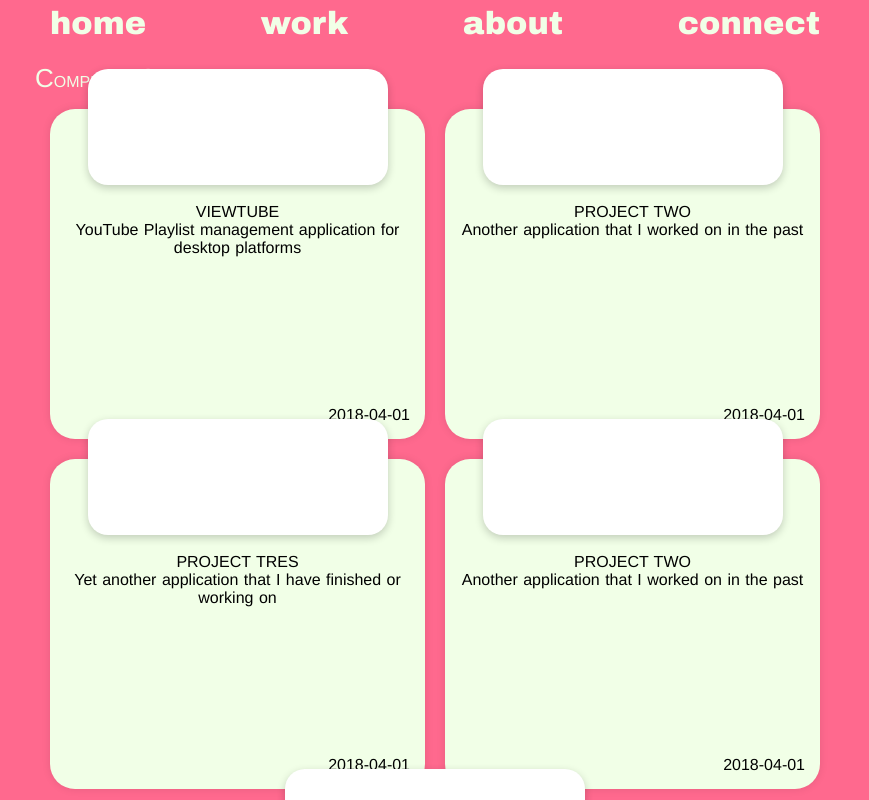
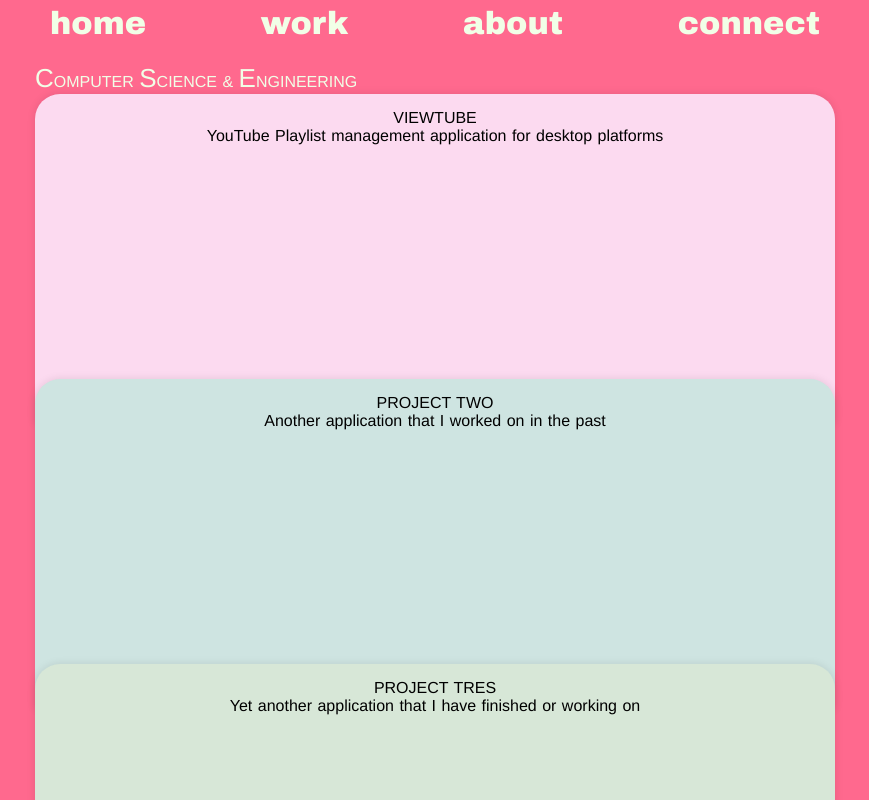
Before and after one commit to aryascripts/portfolio, a Nuxt app: page /work in a window 1280 px wide. Shown: the top 800 px of the page, without its empty margins (205-1074 px from the left). Built offline with nearby package versions, Linux system fonts and the light colour scheme; a web font is replaced by a local one.

Commit message:
card and collection design reimagined

```diff
--- a/components/Card.vue
+++ b/components/Card.vue
@@ -1,8 +1,5 @@
 <template>
-  <div class="card pointer">
-    <div class="pic">
-
-    </div>
+  <div v-bind:style="{backgroundColor: cardColor}" ref="cardRef" class="card">
 
     <div class="content">
       <div class="name">
@@ -22,7 +19,24 @@
 
 <script>
 export default {
-  props: ['name', 'description', 'date']
+  props: [
+    'name',
+    'description',
+    'date',
+    'bgColor'
+  ],
+  methods: {
+    getRandomColor() {
+      const randomPastel = `hsl(${360 * Math.random()}, ${(25 + 70 * Math.random())}%, ${(85 + 10 * Math.random())}%)`
+      return randomPastel;
+    }
+  },
+  data() {
+    const color = this.getRandomColor();
+    return {
+      cardColor: color
+    }
+  }
 }
 
 </script>
@@ -30,43 +44,45 @@
 <style scoped lang="scss">
 @import './../sass/vars.scss';
   .card {
-    width: 375px;
+    width: 100%;
     height: 330px;
     background-color: $green-light;
     border-radius: 25px;
+    border-bottom-left-radius: 0px;
+    border-bottom-right-radius: 0px;
     position: relative;
-    margin-top: 55px;
+    margin-top: -45px;
 
     @include boxShadow(0px 0px 9px 0px rgba(0,0,0,0.10));
-    transition: 300ms box-shadow ease;
+    transition: 300ms box-shadow ease, 3s background-color ease;
 
     &:hover {
-      @include boxShadow(0px 3px 11px 0px rgba(0,0,0,0.35));
+      @include boxShadow(0px 3px 15px 0px rgba(0,0,0,0.55));
     }
 
-    .pic {
-      width: 80%;
-      height: 35%;
-      background-color: white;
-      border-radius: 20px;
-      position: absolute;
-      margin-top: -40px;
-      left: 50%;
-      transform: translateX(-50%);
-
-      @include boxShadow(0px 3px 9px 0px rgba(0,0,0,0.20));
-      transition: 300ms box-shadow ease;
-
-      &:hover {
-        @include boxShadow(0px 3px 9px 0px rgba(0,0,0,0.35));
-      }
-    }
+    // .pic {
+    //   width: 80%;
+    //   height: 35%;
+    //   background-color: white;
+    //   border-radius: 20px;
+    //   position: absolute;
+    //   margin-top: -40px;
+    //   left: 50%;
+    //   transform: translateX(-50%);
+    //
+    //   @include boxShadow(0px 3px 9px 0px rgba(0,0,0,0.20));
+    //   transition: 300ms box-shadow ease;
+    //
+    //   &:hover {
+    //     @include boxShadow(0px 3px 9px 0px rgba(0,0,0,0.35));
+    //   }
+    // }
   }
 
   .content {
     display: flex;
     flex-direction: column;
-    padding: 25% 15px 15px 15px;
+    padding: 15px;
     height: 100%;
   }
 
--- a/components/Collection.vue
+++ b/components/Collection.vue
@@ -32,12 +32,15 @@
   flex-direction: row;
   flex-wrap: wrap;
   justify-content: center;
+  margin-top: 45px;
+  // margin-top: -25px;
+  //
+  // &:first-child {
+  //   margin-top: 0px;
+  // }
+
 
   width: 100%;
 }
 
-.card {
-  margin: 10px;
-}
-
 </style>
```
